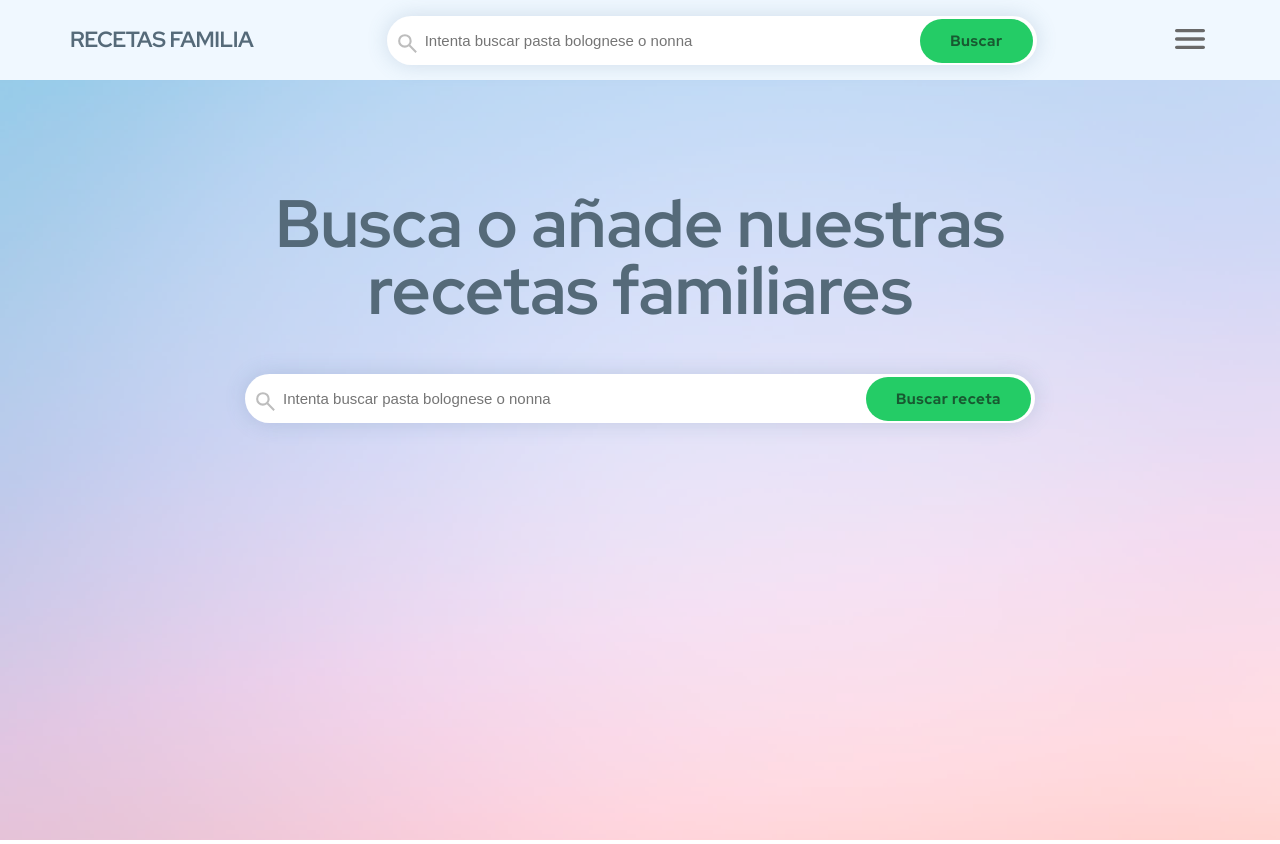
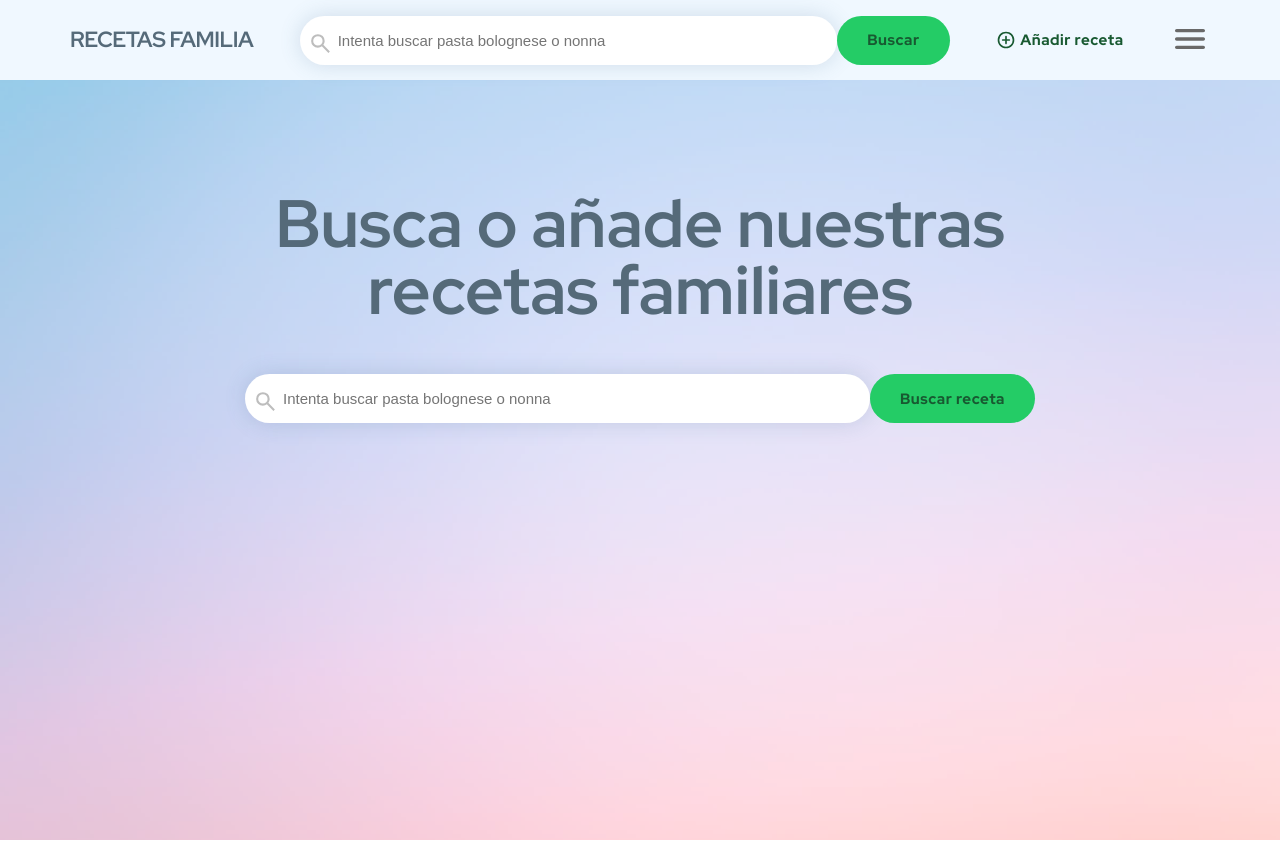
Before and after one commit to aliendostea/family-recipes, a React (Vite) app in the folder client/: page / in a window 1280 px wide. Built offline with nearby package versions, Linux system fonts and the light colour scheme; no server answers.

Commit message:
CLIENT: btn header added and btn repeated styles removed

```diff
--- a/client/src/components/bgGradient/BgGradient.tsx
+++ b/client/src/components/bgGradient/BgGradient.tsx
@@ -1,7 +1,7 @@
 export function BgGradient() {
   return (
     <figure>
-      <img src="/bg1.jpg" alt="" />
+      <img src="/bg1.jpg" alt="" loading="lazy" />
     </figure>
   );
 }
--- a/client/src/components/card/Card.tsx
+++ b/client/src/components/card/Card.tsx
@@ -11,7 +11,7 @@ const Card = ({ recipe }: CardProps) => {
   return (
     <div className={style.card}>
       <figure className={style.photo}>
-        <img src={recipe.mainPhoto} alt={recipe.title} />
+        <img src={recipe.mainPhoto} alt={recipe.title} loading="lazy" />
       </figure>
       <p className={style.title}>{recipe.title}</p>
       <span className={style.creator}>
--- a/client/src/components/header/Header.module.scss
+++ b/client/src/components/header/Header.module.scss
@@ -2,7 +2,7 @@
   width: 100%;
   height: 100%;
   display: grid;
-  grid-template-columns: max-content minmax(10rem, 65rem) min-content;
+  grid-template-columns: max-content minmax(10rem, 65rem) max-content min-content;
   justify-content: space-between;
   align-items: center;
   background-color: aliceblue;
@@ -54,3 +54,32 @@
     transform: translateY(-7px);
   }
 }
+
+.btns {
+  display: flex;
+  gap: 4px;
+  font-family: var(---font-family);
+  font-size: 1.5rem;
+  font-weight: 800;
+  color: rgb(24, 89, 49);
+  letter-spacing: 0.037em;
+  text-decoration: none;
+  text-align: center;
+  white-space: nowrap;
+  outline: none;
+  transition: var(---transition1);
+  cursor: pointer;
+
+  &:focus {
+    outline: none;
+  }
+
+  &:focus,
+  &:hover {
+    color: rgb(24, 89, 49);
+    transform: translateY(-5px);
+  }
+  &:active {
+    transform: translateY(-1px);
+  }
+}
--- a/client/src/components/header/Header.tsx
+++ b/client/src/components/header/Header.tsx
@@ -1,12 +1,20 @@
-import { IconMenu } from "@/icons";
+import { IconAdd, IconMenu } from "@/icons";
 import { SearchBar } from "@/searchBar";
 
 import style from "./Header.module.scss";
+import { useNavigate } from "react-router-dom";
 
 const routeRecipes = "/recipes/search";
+const routeAddRecipe = "/add-recipe";
 const inputSearchName = "search-bar-header";
 
 const Header = () => {
+  const navigate = useNavigate();
+
+  const handleOnClicGoToRecipeList = () => {
+    navigate(routeAddRecipe);
+  };
+
   return (
     <div className={style.header}>
       <p>Recetas Familia</p>
@@ -17,6 +25,11 @@ const Header = () => {
         label="Buscar"
       />
 
+      <button className={style.btns} onClick={handleOnClicGoToRecipeList}>
+        <IconAdd width="20" height="20" color="rgb(24, 89, 49)" />
+        Añadir receta
+      </button>
+
       <button className={style.menu}>
         <IconMenu width="40" height="40" />
       </button>
--- a/client/src/components/icons/Icons.tsx
+++ b/client/src/components/icons/Icons.tsx
@@ -119,14 +119,16 @@ export function IconX({ height, width }: IconProps) {
   );
 }
 
-export function IconAdd({ height, width }: IconProps) {
+export function IconAdd({ height, width, color }: IconProps) {
+  const fillColor = color === undefined ? "var(---color-primary)" : color;
+
   return (
     <svg
       xmlns="http://www.w3.org/2000/svg"
       viewBox="0 -960 960 960"
       height={height}
       width={width}
-      fill="var(---color-primary)"
+      fill={fillColor}
     >
       <path d="M440-440v120q0 17 11.5 28.5T480-280q17 0 28.5-11.5T520-320v-120h120q17 0 28.5-11.5T680-480q0-17-11.5-28.5T640-520H520v-120q0-17-11.5-28.5T480-680q-17 0-28.5 11.5T440-640v120H320q-17 0-28.5 11.5T280-480q0 17 11.5 28.5T320-440h120Zm40 360q-83 0-156-31.5T197-197q-54-54-85.5-127T80-480q0-83 31.5-156T197-763q54-54 127-85.5T480-880q83 0 156 31.5T763-763q54 54 85.5 127T880-480q0 83-31.5 156T763-197q-54 54-127 85.5T480-80Zm0-80q134 0 227-93t93-227q0-134-93-227t-227-93q-134 0-227 93t-93 227q0 134 93 227t227 93Zm0-320Z" />
     </svg>
--- a/client/src/components/searchBar/SearchBar.module.scss
+++ b/client/src/components/searchBar/SearchBar.module.scss
@@ -26,34 +26,4 @@
     top: 15px;
     left: 8px;
   }
-
-  & > button {
-    font-family: var(---font-family);
-    font-size: 1.5rem;
-    font-weight: 800;
-    color: rgb(24, 89, 49);
-    letter-spacing: 0.037em;
-    white-space: nowrap;
-    background-color: var(---color-primary);
-    padding: 1.2rem 3rem;
-    border-radius: 43px;
-    position: absolute;
-    right: 4px;
-    top: 3px;
-    transition: var(---transition1);
-
-    &:focus {
-      outline: none;
-    }
-
-    &:hover {
-      background-color: rgb(9, 179, 77);
-      color: rgb(24, 89, 49);
-      transform: translateY(-5px);
-      box-shadow: 0 7px 15px hsla(211, 30%, 27%, 0.369);
-    }
-    &:active {
-      transform: translateY(-1px);
-    }
-  }
 }
--- a/client/src/pages/addRecipe/inputImage/InputImage.tsx
+++ b/client/src/pages/addRecipe/inputImage/InputImage.tsx
@@ -57,7 +57,11 @@ const InputImage = ({ id, name, labelPhoto, ...props }: InputImageProps) => {
         </figure>
       ) : (
         <figure className={style["figure-image"]}>
-          <img src={inputFilesImage.objectURL} alt="Select image" />
+          <img
+            src={inputFilesImage.objectURL}
+            alt="Select image"
+            loading="lazy"
+          />
         </figure>
       )}
       <span className={style["label"]}> {labelPhoto} </span>
--- a/client/src/pages/recipeList/RecipeList.module.scss
+++ b/client/src/pages/recipeList/RecipeList.module.scss
@@ -139,30 +139,3 @@
     transform: translateX(100%);
   }
 }
-
-.btn-go-back {
-  font-family: var(---font-family);
-  font-size: 1.5rem;
-  font-weight: 800;
-  color: rgb(24, 89, 49);
-  letter-spacing: 0.037em;
-  white-space: nowrap;
-  background-color: var(---color-primary);
-  padding: 1.2rem 3rem;
-  border-radius: 43px;
-  transition: var(---transition1);
-
-  &:focus {
-    outline: none;
-  }
-
-  &:hover {
-    background-color: rgb(9, 179, 77);
-    color: rgb(24, 89, 49);
-    transform: translateY(-5px);
-    box-shadow: 0 7px 15px hsla(211, 30%, 27%, 0.369);
-  }
-  &:active {
-    transform: translateY(-1px);
-  }
-}
```
